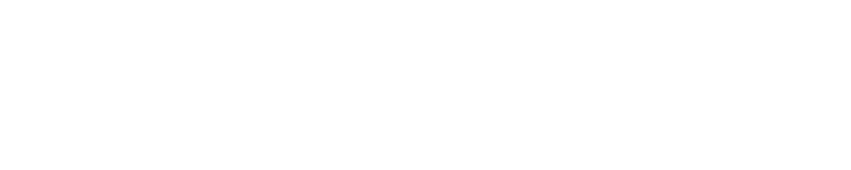
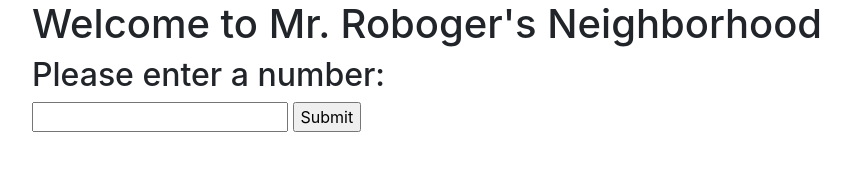
Before and after one commit to Rian-Carter/arraysAndLooping, a plain HTML site: page index.html in a window 1280 px wide. Shown: the whole page, without its empty margins (53-904 px from the left). Drawn offline with Linux system fonts and the light colour scheme.

Commit message:
add divs with ids h1 and h2 elements as well as text input field and submit button

```diff
--- a/index.html
+++ b/index.html
@@ -9,6 +9,15 @@
 </head>
 <body>
 
+  <div class="container">
+    <h1>Welcome to Mr. Roboger's Neighborhood</h1>
+    <h2>Please enter a number:</h2>
+    <form id="form">
+      <input type="text">
+      <input type="submit" value="Submit">
+    </form>
+    <div id="results"></div>
+  </div>
 
 </body>
 </html>
```
